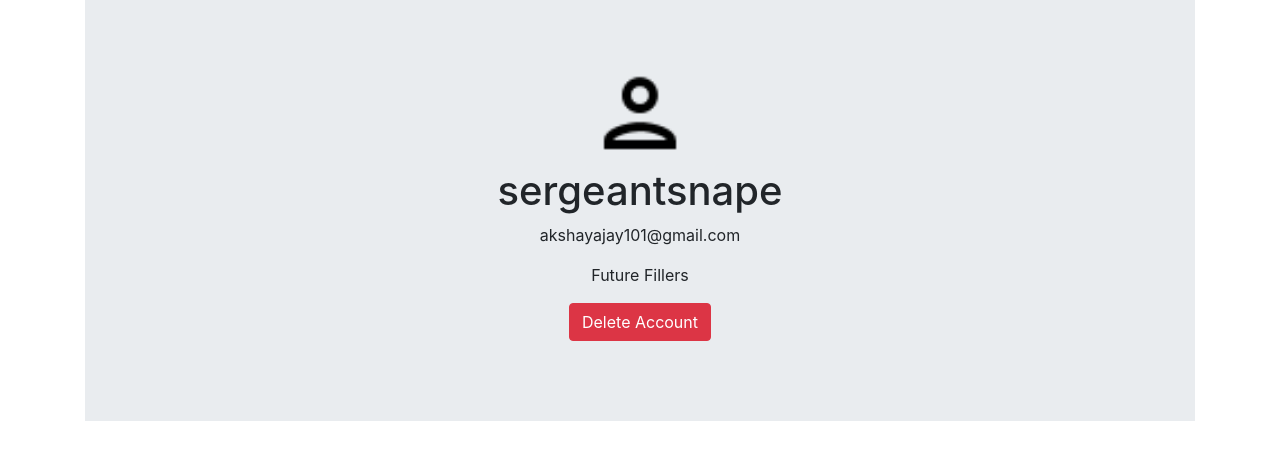
After one commit to sergeantsnape/flask, a Flask app: page /profile in a window 1280 px wide. The commit adds this page. Shown: the part 347-800 px from the top of the page. Run offline with Flask 2, Linux system fonts and the light colour scheme; a user stored in the database is signed in; some libraries are stand-ins or nearby versions.

Commit message:
added profile template

```diff
--- a/webpage/presentation.py
+++ b/webpage/presentation.py
@@ -6,8 +6,15 @@ presentation = Blueprint('presentation',__name__)
 @presentation.route('/home')
 @login_required
 def home():
-    return render_template('home.html',user=current_user)
+    name = current_user.name
+    return render_template('home.html',user=current_user,name=name)
 
 @presentation.route('/')
 def welcome():
     return render_template('welcome.html',user=current_user)
+
+@presentation.route('/profile')
+@login_required
+def profile():
+    name=current_user.name
+    return render_template('profile.html',user=current_user,name=name)
--- a/webpage/templates/home.html
+++ b/webpage/templates/home.html
@@ -43,7 +43,7 @@
 <body>
     <br/>
 
-    <h2>TO DO LIST</h2><br/>
+    <h2>{{name}}'s activities</h2><br/>
 
 
     <div class="tab">
@@ -63,7 +63,7 @@
 
 
     <script>
-    function openTab(evt, cityName) {
+    function openTab(evt, task) {
       var i, tabcontent, tablinks;
       tabcontent = document.getElementsByClassName("tabcontent");
       for (i = 0; i < tabcontent.length; i++) {
@@ -73,7 +73,7 @@
       for (i = 0; i < tablinks.length; i++) {
         tablinks[i].className = tablinks[i].className.replace(" active", "");
       }
-      document.getElementById(cityName).style.display = "block";
+      document.getElementById(task).style.display = "block";
       evt.currentTarget.className += " active";
     }
     </script>
--- /dev/null
+++ b/webpage/templates/profile.html
@@ -0,0 +1,35 @@
+{% extends "theme.html" %}
+{% block title %} {{name}} {% endblock %}
+{% block content %}
+<div class="jumbotron jumbotron-fluid">
+    <div class="container">
+        <center>
+            <img src="static\outline_person_black_48dp.png" alt="John" style="width:10%">
+            <h1>{{name}}</h1>
+            <p class="title">{{user.email}}</p>
+            <p>Future Fillers</p>
+            <p><button class="btn btn-danger" data-toggle="modal" data-target="#deleteAccount">Delete Account</button></p>
+        </center>
+    </div>
+</div>
+
+<div class="modal fade" id="deleteAccount" tabindex="-1" role="dialog" aria-labelledby="deleteAccountLabel" aria-hidden="true">
+    <div class="modal-dialog" role="document">
+      <div class="modal-content">
+        <div class="modal-header">
+          <h5 class="modal-title" id="deleteAccountLabel" >Delete your Account</h5>
+          <button type="button" class="close" data-dismiss="modal" aria-label="Close">
+            <span aria-hidden="true">&times;</span>
+          </button>
+        </div>
+        <div class="modal-body">
+          Deleting your account will permanently remove all your notes, your profile and all your progress.<a target="_blank" href="https://www.youtube.com/watch?v=dQw4w9WgXcQ"> Learn more.</a>
+        </div>
+        <div class="modal-footer">
+          <button type="button" class="btn btn-secondary btn-sm" data-dismiss="modal">Cancel</button>
+          <button type="button" class="btn btn-danger btn-sm">Delete permanently</button>
+        </div>
+      </div>
+    </div>
+  </div>
+{% endblock %}
--- a/webpage/templates/theme.html
+++ b/webpage/templates/theme.html
@@ -37,8 +37,9 @@
         <div class="collapse navbar-collapse" id="navbarNavAltMarkup">
           <div class="navbar-nav">
             {% if user.is_authenticated %}
-            <a class="nav-item nav-link" id="logout" href="/home">HOME</a>
+            <a class="nav-item nav-link" id="home" href="/home">HOME</a>
             <a class="nav-item nav-link" id="logout" href="/logout">LOGOUT</a>
+            <a class="nav-item nav-link d-flex" id="profile" href="/profile">{{name.upper()}}</a>
             {% else %}
             <a class="nav-item nav-link" id="login" href="/login">LOGIN </a>
             <a class="nav-item nav-link" id="signup" href="/signup">SIGN UP</a>
```
Also changed, not shown: webpage/templates/welcome.html (+11 -7 lines), webpage/static/outline_person_black_48dp.png (added).
